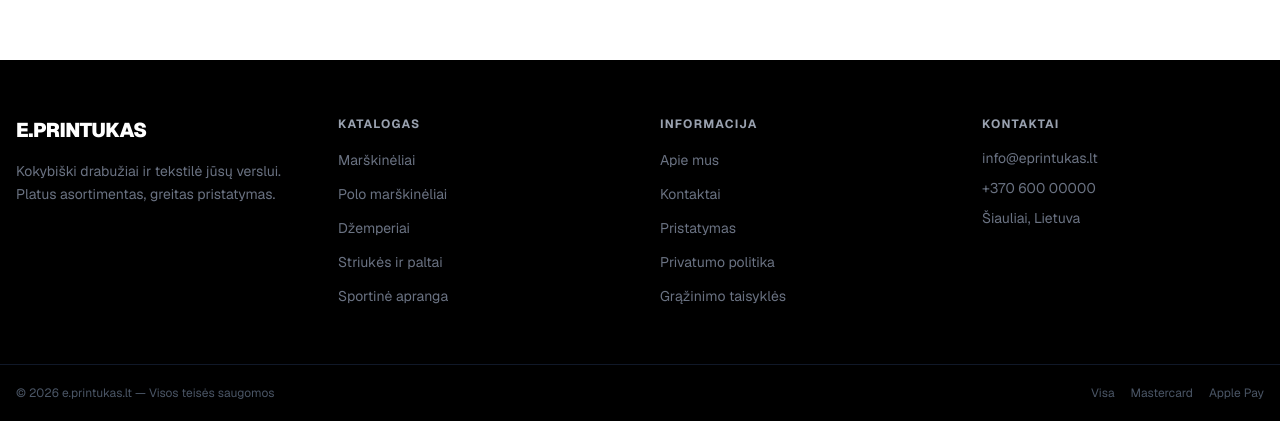
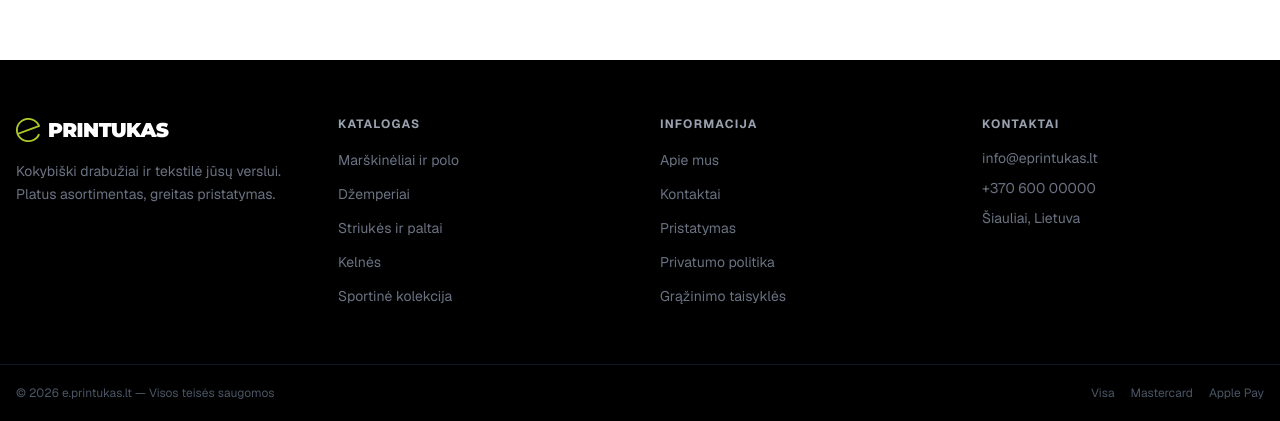
Before and after one commit to baltutynas-coder/e-printukas, a Next.js app in the folder frontend/: page /krepselis in a window 1280 px wide. Shown: the part 796-1217 px from the top of the page. Built offline with nearby package versions, Linux system fonts and the light colour scheme.

Commit message:
Dizainas: footer kategorijos, krepšelis juodas stilius

```diff
--- a/frontend/src/app/krepselis/page.tsx
+++ b/frontend/src/app/krepselis/page.tsx
@@ -12,7 +12,7 @@
         <div className="text-6xl mb-6">🛒</div>
         <h1 className="text-2xl font-bold text-gray-900 mb-4">Krepšelis tuščias</h1>
         <p className="text-gray-500 mb-8">Pridėkite prekių iš katalogo</p>
-        <Link href="/" className="inline-block bg-emerald-500 hover:bg-emerald-600 text-white font-semibold px-8 py-3 rounded-lg transition-colors">
+        <Link href="/" className="inline-block bg-black hover:bg-gray-800 text-white font-semibold px-8 py-3 transition-colors uppercase tracking-wider text-sm">
           Grįžti į parduotuvę
         </Link>
       </div>
@@ -28,9 +28,9 @@
       <div className="space-y-4">
         {items.map((item) => (
           <div key={`${item.productId}-${item.color}-${item.size}`}
-            className="flex items-center gap-4 bg-white border border-gray-200 rounded-xl p-4">
+            className="flex items-center gap-4 bg-white border border-gray-200 p-4">
             <Link href={`/produktas/${item.slug}`} className="shrink-0">
-              <div className="w-20 h-20 bg-gray-100 rounded-lg flex items-center justify-center overflow-hidden">
+              <div className="w-20 h-20 bg-gray-100 flex items-center justify-center overflow-hidden">
                 {item.image ? (
                   <img src={item.image} alt={item.name} className="w-full h-full object-cover" />
                 ) : (
@@ -42,7 +42,7 @@
             </Link>
 
             <div className="flex-1 min-w-0">
-              <Link href={`/produktas/${item.slug}`} className="font-semibold text-gray-900 hover:text-emerald-600 transition-colors">
+              <Link href={`/produktas/${item.slug}`} className="font-semibold text-gray-900 hover:text-black transition-colors">
                 {item.name}
               </Link>
               <div className="flex items-center gap-2 mt-1">
@@ -51,10 +51,10 @@
               </div>
             </div>
 
-            <div className="flex items-center border border-gray-300 rounded-lg">
-              <button onClick={() => updateQuantity(item.productId, item.color, item.size, item.quantity - 1)} className="px-2 py-1 text-gray-600 hover:text-gray-900 text-sm">−</button>
-              <span className="px-3 py-1 text-sm font-medium">{item.quantity}</span>
-              <button onClick={() => updateQuantity(item.productId, item.color, item.size, item.quantity + 1)} className="px-2 py-1 text-gray-600 hover:text-gray-900 text-sm">+</button>
+            <div className="flex items-center border border-gray-200">
+              <button onClick={() => updateQuantity(item.productId, item.color, item.size, item.quantity - 1)} className="px-3 py-2 text-gray-500 hover:text-black text-sm">−</button>
+              <span className="px-3 py-2 text-sm font-medium border-x border-gray-200">{item.quantity}</span>
+              <button onClick={() => updateQuantity(item.productId, item.color, item.size, item.quantity + 1)} className="px-3 py-2 text-gray-500 hover:text-black text-sm">+</button>
             </div>
 
             <div className="text-right shrink-0 w-20">
@@ -71,7 +71,7 @@
       </div>
 
       {/* Suma */}
-      <div className="mt-8 bg-gray-50 border border-gray-200 rounded-xl p-6">
+      <div className="mt-8 border border-gray-200 p-6">
         <div className="flex justify-between text-sm text-gray-600 mb-2">
           <span>Prekės</span>
           <span>{totalPrice().toFixed(2)} €</span>
@@ -81,7 +81,7 @@
           <span>{shippingCost === 0 ? "Nemokamas" : `${shippingCost.toFixed(2)} €`}</span>
         </div>
         {shippingCost > 0 && (
-          <p className="text-xs text-emerald-600 mb-4">
+          <p className="text-xs text-gray-500 mb-4">
             Nemokamas pristatymas nuo 50 € (trūksta {(50 - totalPrice()).toFixed(2)} €)
           </p>
         )}
@@ -90,10 +90,10 @@
           <span className="text-2xl font-bold text-gray-900">{(totalPrice() + shippingCost).toFixed(2)} €</span>
         </div>
         <div className="flex gap-3 mt-6">
-          <button onClick={clearCart} className="px-6 py-3 border border-gray-300 text-gray-700 rounded-lg hover:bg-gray-100 transition-colors text-sm">
+          <button onClick={clearCart} className="px-6 py-3 border border-gray-300 text-gray-700 hover:border-black hover:text-black transition-colors text-sm">
             Išvalyti
           </button>
-          <Link href="/checkout" className="flex-1 bg-emerald-500 hover:bg-emerald-600 text-white font-semibold py-3 rounded-lg text-center transition-colors">
+          <Link href="/checkout" className="flex-1 bg-black hover:bg-gray-800 text-white font-bold py-3.5 text-center transition-colors uppercase tracking-wider text-sm">
             Pereiti prie apmokėjimo
           </Link>
         </div>
--- a/frontend/src/components/Footer.tsx
+++ b/frontend/src/components/Footer.tsx
@@ -8,8 +8,11 @@
         <div className="grid grid-cols-1 md:grid-cols-4 gap-10">
           {/* Logo + aprašymas */}
           <div>
-            <Link href="/" className="text-xl font-black uppercase tracking-tight">
-              e.printukas
+            <Link href="/" className="flex items-center gap-2">
+              <img src="/icon-192.png" alt="e" className="h-6 w-6" />
+              <span className="text-xl font-black uppercase tracking-tight font-[family-name:var(--font-montserrat)]">
+                printukas
+              </span>
             </Link>
             <p className="text-sm text-gray-500 mt-4 leading-relaxed">
               Kokybiški drabužiai ir tekstilė jūsų verslui. Platus asortimentas, greitas pristatymas.
@@ -20,11 +23,11 @@
           <div>
             <h3 className="text-xs font-bold uppercase tracking-widest text-gray-400 mb-4">Katalogas</h3>
             <ul className="space-y-2.5">
-              <li><Link href="/kategorija/marskineliai" className="text-sm text-gray-500 hover:text-white transition-colors">Marškinėliai</Link></li>
-              <li><Link href="/kategorija/polo-marskineliai" className="text-sm text-gray-500 hover:text-white transition-colors">Polo marškinėliai</Link></li>
+              <li><Link href="/kategorija/marskineliai-ir-polo" className="text-sm text-gray-500 hover:text-white transition-colors">Marškinėliai ir polo</Link></li>
               <li><Link href="/kategorija/dzemperiai" className="text-sm text-gray-500 hover:text-white transition-colors">Džemperiai</Link></li>
               <li><Link href="/kategorija/striukes" className="text-sm text-gray-500 hover:text-white transition-colors">Striukės ir paltai</Link></li>
-              <li><Link href="/kategorija/sportine-apranga" className="text-sm text-gray-500 hover:text-white transition-colors">Sportinė apranga</Link></li>
+              <li><Link href="/kategorija/kelnes" className="text-sm text-gray-500 hover:text-white transition-colors">Kelnės</Link></li>
+              <li><Link href="/kategorija/sportine-kolekcija" className="text-sm text-gray-500 hover:text-white transition-colors">Sportinė kolekcija</Link></li>
             </ul>
           </div>
 
```
